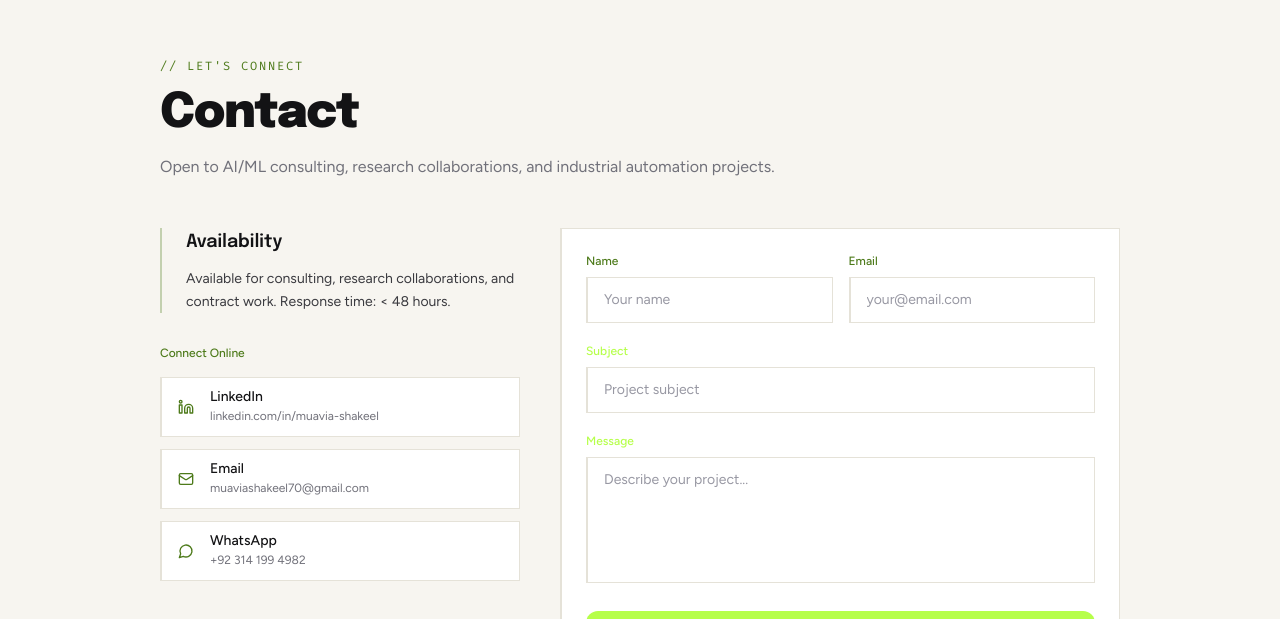
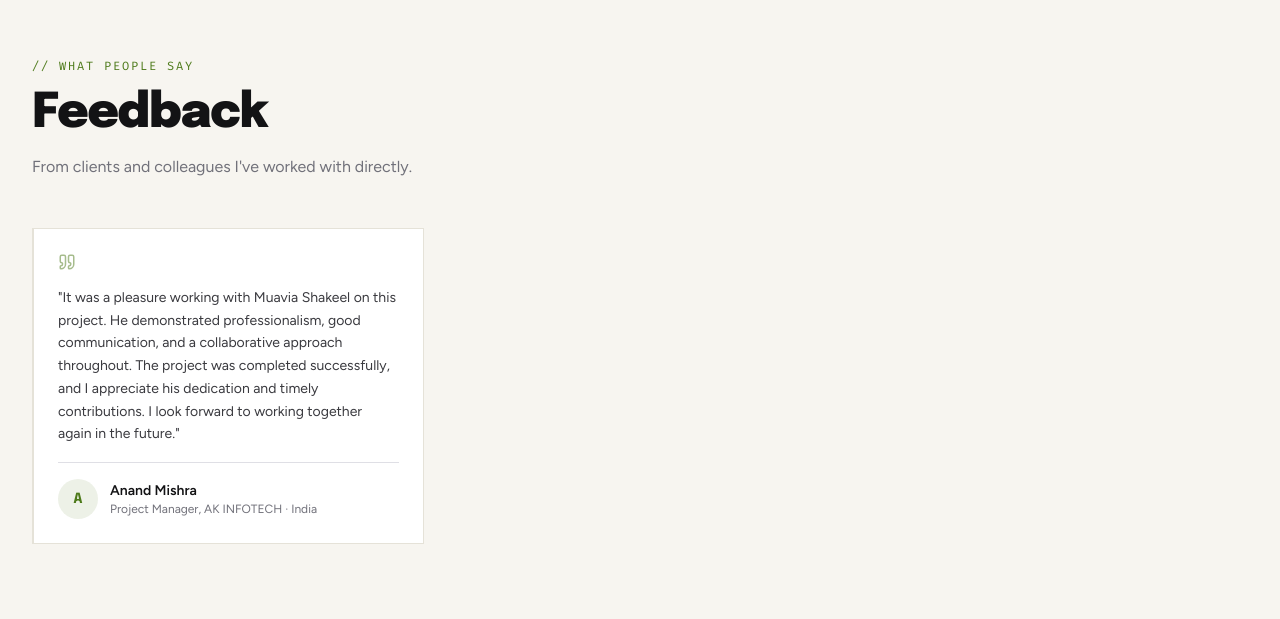
Before and after one commit to Muavia-Shakeel/portfolio, a React (Vite) app: page / in a window 1280 px wide. Shown: the part 8061-8680 px from the top of the page. Built offline with nearby package versions, Linux system fonts and the light colour scheme.

Commit message:
Add first client testimonial

```diff
--- a/src/data/content.js
+++ b/src/data/content.js
@@ -234,4 +234,15 @@ export const publications = [
 ]
 
 // Populated manually after reviewing Formspree submissions from the feedback form (#feedback).
-export const testimonials = []
+export const testimonials = [
+  {
+    id: 1,
+    name: 'Anand Mishra',
+    role: 'Project Manager',
+    company: 'AK INFOTECH',
+    country: 'India',
+    quote:
+      'It was a pleasure working with Muavia Shakeel on this project. He demonstrated professionalism, good communication, and a collaborative approach throughout. The project was completed successfully, and I appreciate his dedication and timely contributions. I look forward to working together again in the future.',
+    photo: null,
+  },
+]
```
